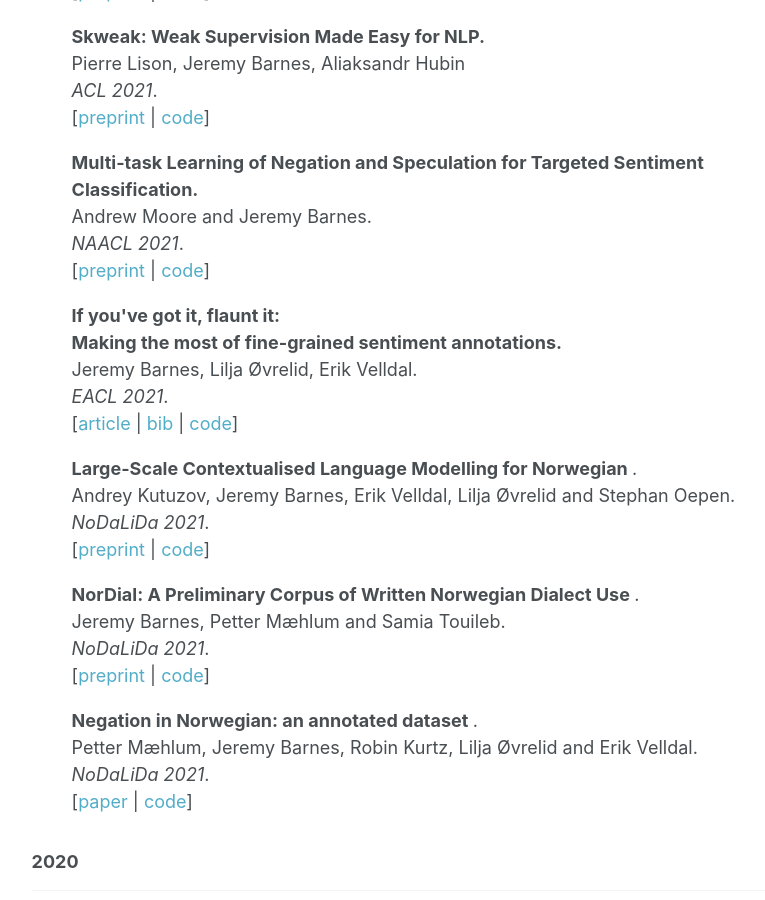
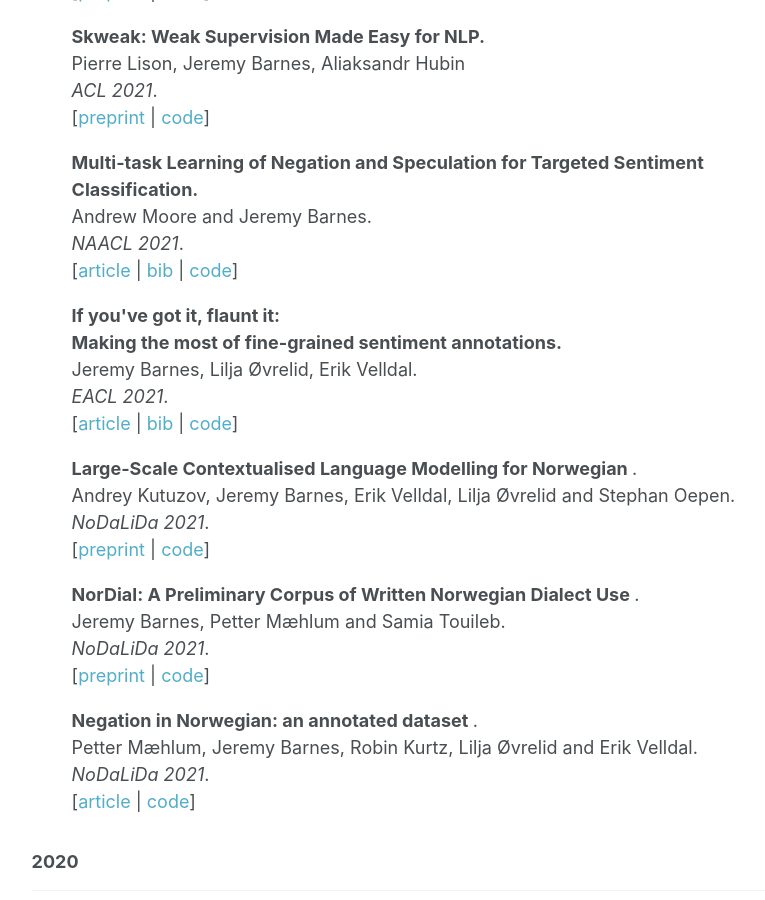
Before and after one commit to jerbarnes/jerbarnes.github.io, a Jekyll site: the page built from publications/index.html, in a window 1280 px wide and 900 px high, scrolled down 577 px. Shown: the whole window, without its empty margins (250-1015 px from the left). Built offline with Jekyll 4.4.1, drawn with Linux system fonts in a browser that asks for light colours.

Commit message:
updated info for new pubs

```diff
--- a/publications/index.html
+++ b/publications/index.html
@@ -52,7 +52,7 @@
         </strong><br>
         Andrew Moore and Jeremy Barnes.<br>
         <i>NAACL 2021</i>.<br>
-        [<a href="/downloads/Multitask_Targeted_Sentiment.pdf">preprint</a> | <a href="https://github.com/jerbarnes/multitask_negation_for_targeted_sentiment">code</a>]
+        [<a href="https://www.aclweb.org/anthology/2021.naacl-main.227/">article</a> | <a href="https://www.aclweb.org/anthology/2021.naacl-main.227.bib">bib</a> | <a href="https://github.com/jerbarnes/multitask_negation_for_targeted_sentiment">code</a>]
 </ul>
 
 <ul>
@@ -90,7 +90,7 @@
         </strong>.<br>
         Petter Mæhlum, Jeremy Barnes, Robin Kurtz, Lilja Øvrelid and Erik Velldal.<br>
         <i>NoDaLiDa 2021</i>.<br>
-        [<a href="https://ep.liu.se/ecp/178/030/ecp2021178030.pdf">paper</a> | <a href="https://github.com/ltgoslo/norec_neg">code</a>]
+        [<a href="https://ep.liu.se/ecp/178/030/ecp2021178030.pdf">article</a> | <a href="https://github.com/ltgoslo/norec_neg">code</a>]
 </ul>
 
 <h3> 2020 </h3><hr>
```
Also changed, not shown: 1 other file.
